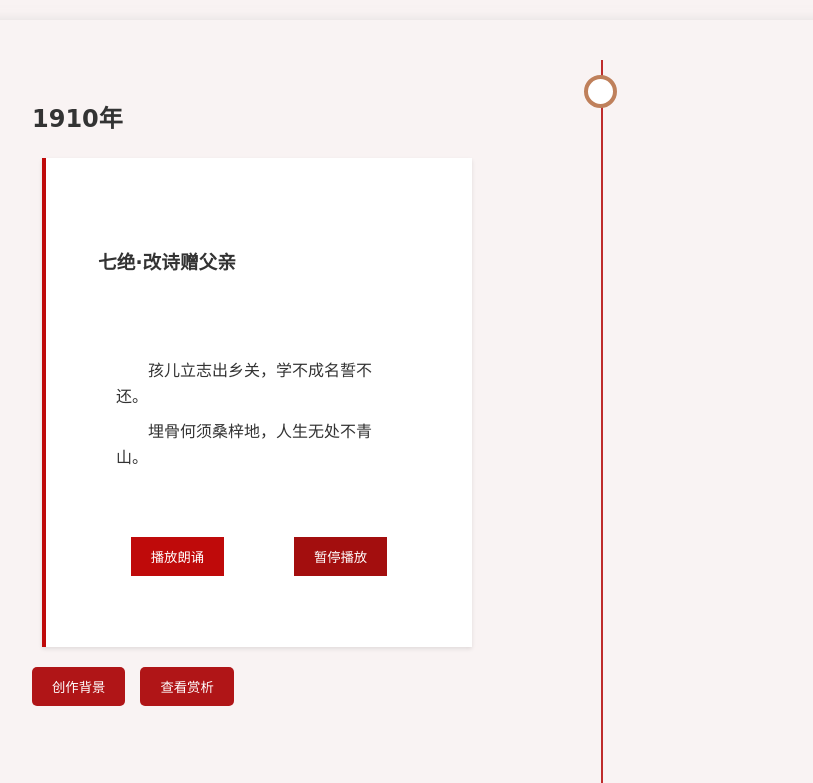
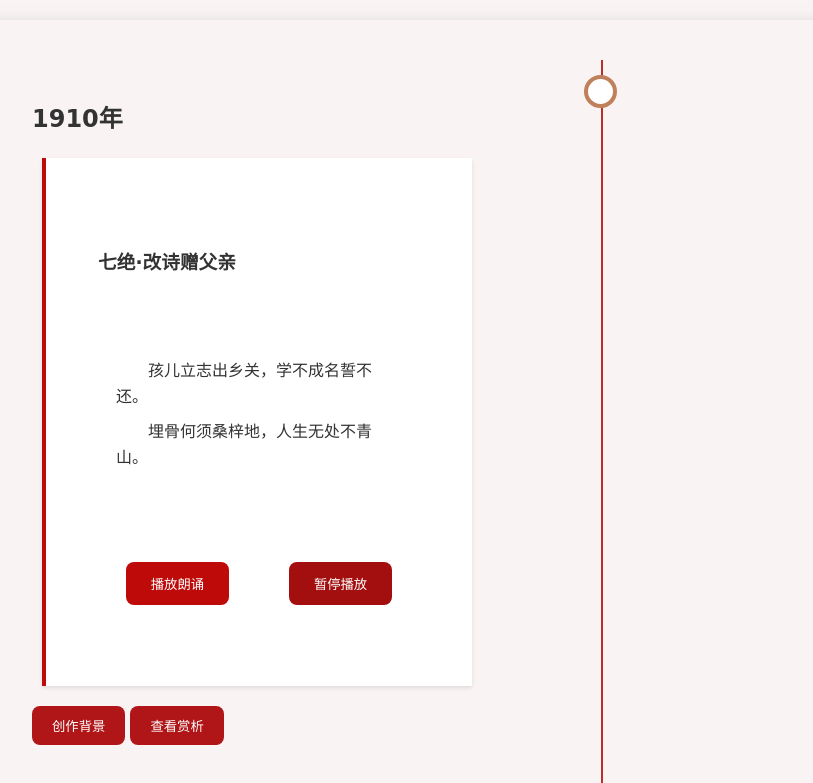
Before and after one commit to sxdxwxd/JianKuPuSu.github.io, a plain HTML site: page index.html in a window 1280 px wide. Shown: the top 783 px of the page, without its empty margins (38-851 px from the left). Drawn offline with Linux system fonts and the light colour scheme; a web font is replaced by a local one.

Commit message:
Update player.css

```diff
--- a/css/player.css
+++ b/css/player.css
@@ -1,33 +1,43 @@
-/* 添加播放按钮样式 */
 .button-container {
     display: flex;
     justify-content: space-evenly;
     align-items: center;
-    gap: 5px; /* 设置按钮之间的间距为 5px */
+    gap: 10px; /* 设置按钮之间的间距为 10px */
+    margin-top: 20px; /* 整体上边距 */
+    padding: 10px; /* 内边距 */
 }
 
-.play-button , .pause-button{
-    padding: 10px 20px;
+/* 通用按钮样式 */
+.play-button, .pause-button {
+    padding: 12px 25px; /* 增加内边距，使按钮更大 */
     color: #fff;
     border: none;
     cursor: pointer;
     outline: none;
-    /*margin-top: 10px;*/
+    border-radius: 8px; /* 添加圆角 */
+    transition: background-color 0.3s, transform 0.2s;
 }
 
+/* 播放按钮样式 */
 .play-button {
-    margin-top: 5px; /* 左侧按钮的上边距 */
     background-color: #bf0a0a; /* 播放按钮颜色 */
 }
 
+/* 暂停按钮样式 */
 .pause-button {
-    margin-top: 5px; /* 右侧按钮的上边距 */
     background-color: #a30e0e; /* 暂停按钮颜色 */
 }
 
-/* 播放按钮悬停效果 */
-.play-button:hover , .pause-button:hover {
-    background-color: #b8410e;
+/* 通用悬停效果 */
+.play-button:hover, .pause-button:hover {
+    background-color: #eb4d26; /* 悬停时的颜色 */
+    transform: scale(1.05); /* 悬停时的放大效果 */
+}
+
+/* 活动状态效果（按钮按下时） */
+.play-button:active, .pause-button:active {
+    background-color: #c02424; /* 按下时的颜色 */
+    transform: scale(0.95); /* 按下时的缩小效果 */
 }
 
 .btn {
@@ -35,11 +45,17 @@
     background-color: #b01517;
     color: white;
     border: none;
-    border-radius: 5px;
-    margin-right: 10px;
+    border-radius: 8px;
     cursor: pointer;
+    transition: background-color 0.3s, transform 0.2s;
 }
 
 .btn:hover {
-    background-color: #d84506;
+    background-color: #d84506; /* 悬停时的颜色 */
+    transform: scale(1.05); /* 悬停时的放大效果 */
 }
+
+.btn:active {
+    background-color: #c02424; /* 按下时的颜色 */
+    transform: scale(0.95); /* 按下时的缩小效果 */
+}
```
